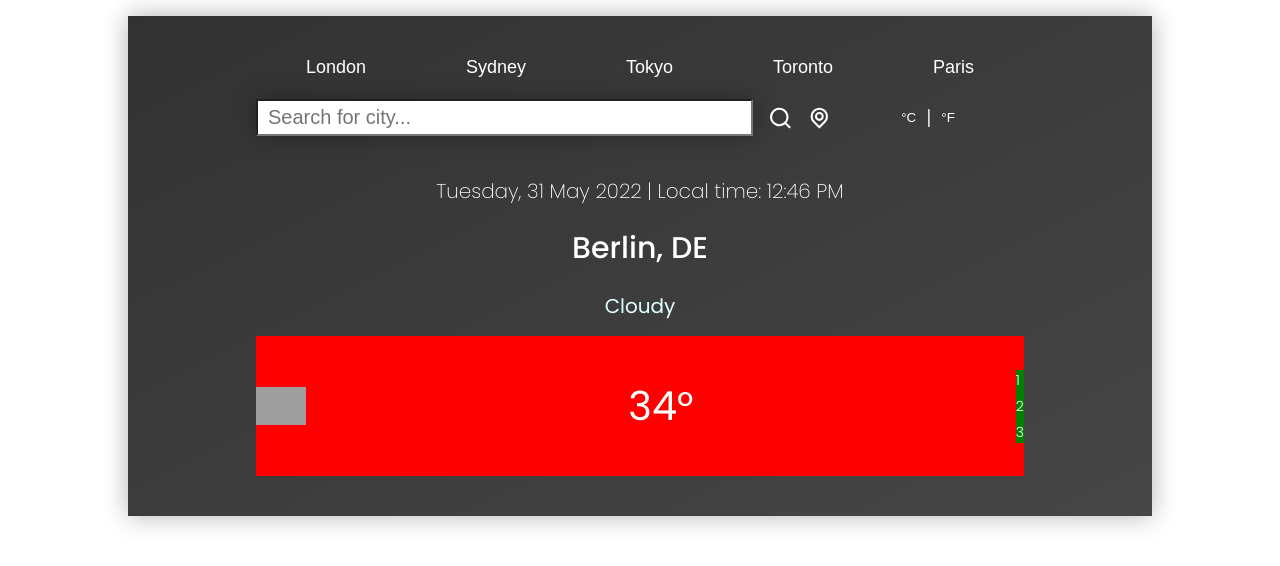
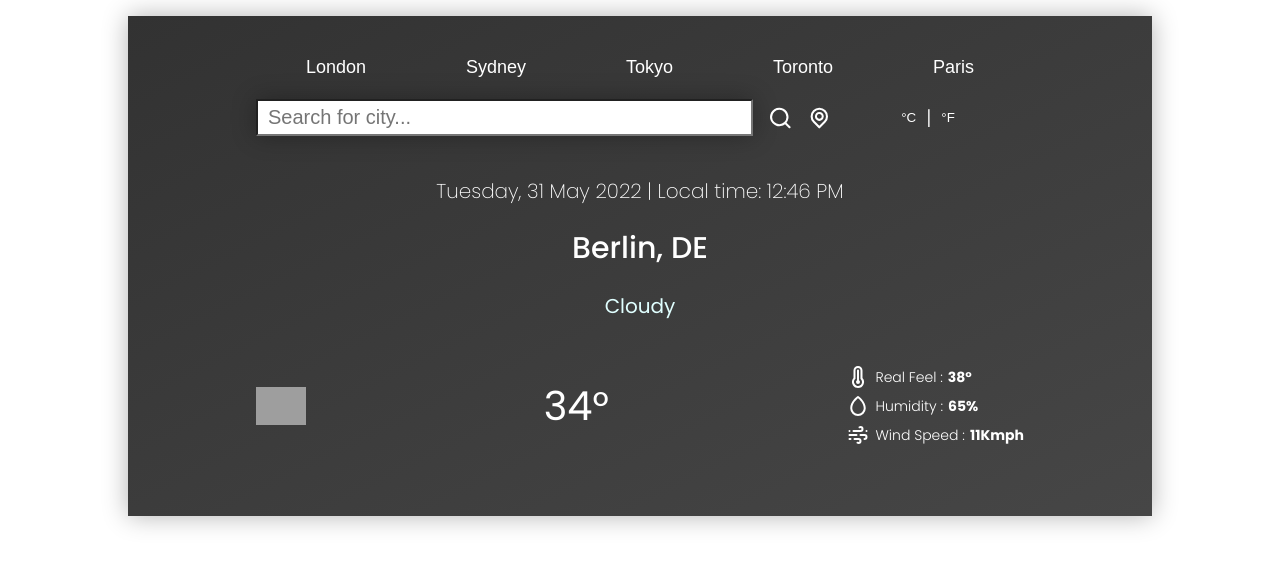
Before and after one commit to Sandeep-Abeykoon/react-weather-app, a React (Create React App) app: page / in a window 1280 px wide. Shown: the top 566 px of the page. Built offline with nearby package versions, Linux system fonts and the light colour scheme; grey boxes are pictures that could not be loaded; the HTML template or start-up script is replaced by a standard one.

Commit message:
updated the code

```diff
--- a/src/Components/TemperatureAndDetails/TemperatureAndDetails.jsx
+++ b/src/Components/TemperatureAndDetails/TemperatureAndDetails.jsx
@@ -1,4 +1,5 @@
 import React from 'react'
+import { UilArrowUp, UilArrowDown, UilTemperature, UilTear, UilWind, UilSun, UilSunset } from "@iconscout/react-unicons";
 import styles from './TemperatureAndDetails.module.css'
 
 const TemperatureAndDetails = () => {
@@ -11,9 +12,9 @@ const TemperatureAndDetails = () => {
         <img src="https://upload.wikimedia.org/wikipedia/commons/thumb/6/68/Simple_orange_circle.svg/2048px-Simple_orange_circle.svg.png" alt="" />
         <p>34°</p>
         <div className={styles.stats}>
-            <div>1</div>
-            <div>2</div>
-            <div>3</div>
+            <div className={styles.stat}><UilTemperature/><span>Real Feel : </span><span style={{fontWeight:"bold"}}>38°</span></div>
+            <div className={styles.stat}><UilTear/><span>Humidity : </span><span style={{fontWeight:"bold"}}>65%</span></div>
+            <div className={styles.stat}><UilWind/><span>Wind Speed :</span><span style={{fontWeight:"bold"}}>11Kmph</span></div>
         </div>
       </div>
       </div>
--- a/src/Components/TemperatureAndDetails/TemperatureAndDetails.module.css
+++ b/src/Components/TemperatureAndDetails/TemperatureAndDetails.module.css
@@ -13,7 +13,6 @@
 
 .details {
     width: 100%;
-    background-color: red;
     display: flex;
     flex-direction: row;
     align-items: center;
@@ -35,7 +34,13 @@
     display: flex;
     justify-content: center;
     justify-content: center;
-    background-color: green;
     flex-direction: column;
     gap: 5px;
 }
+
+.stat {
+    display: flex;
+    justify-content: left;
+    align-items: center;
+    gap: 5px;
+}
```
